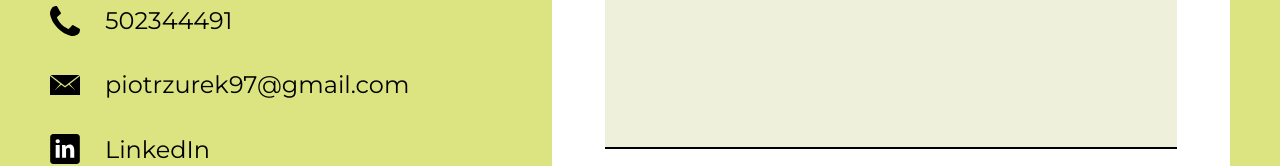
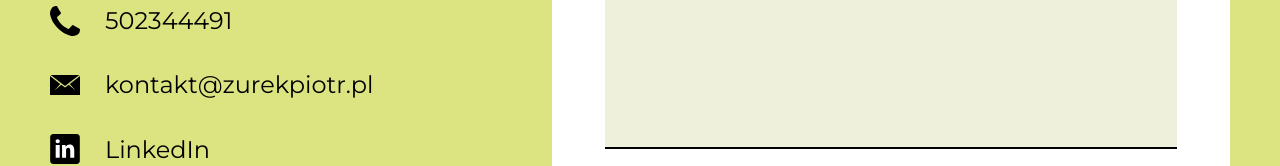
Before and after one commit to zurek-piotr/portfolio, a Vue app: page /#contact in a window 1280 px wide. Shown: the part 3141-3307 px from the top of the page. Built offline with nearby package versions, Linux system fonts and the light colour scheme.

Commit message:
Update email address and redirection

```diff
--- a/src/data/Projects.json
+++ b/src/data/Projects.json
@@ -35,7 +35,7 @@
     "buttons": [
       {
         "name": "link",
-        "link": "http://zurek.ct8.pl/videoplayer/"
+        "link": "./videoplayer/"
       },
       {
         "name": "github",
--- a/src/views/Contact.vue
+++ b/src/views/Contact.vue
@@ -23,11 +23,14 @@
           >
           <a
             class="contact__info__links__link contact__info__links__link--email"
-            href="mailto:piotrzurek97@gmail.com"
+            href="mailto:kontakt@zurekpiotr.pl"
             ><div class="button email"></div>
-            piotrzurek97@gmail.com</a
+            kontakt@zurekpiotr.pl</a
           >
-          <a class="contact__info__links__link" target="_blank" href="https://www.linkedin.com/in/piotr-%C5%BCurek-77bb29196/"
+          <a
+            class="contact__info__links__link"
+            target="_blank"
+            href="https://www.linkedin.com/in/piotr-%C5%BCurek-77bb29196/"
             ><div class="button linkedin"></div
           ></a>
         </div>
```
